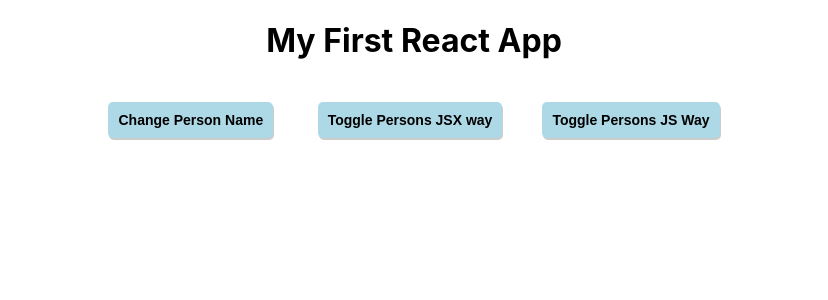
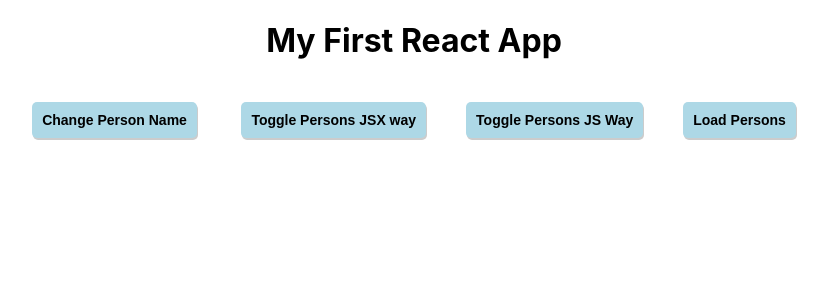
Before and after one commit to Dorababu/react-tutorial, a React (Create React App) app: page / in a window 1280 px wide. Shown: the top 300 px of the page, without its empty margins (226-1054 px from the left). Built offline with nearby package versions, Linux system fonts and the light colour scheme.

Commit message:
Displaying content using map.

```diff
--- a/src/App.js
+++ b/src/App.js
@@ -10,7 +10,8 @@ class App extends Component { // state-full component
       { name: 'Hari', age: '34' }
     ],
     showPersons: false,
-    togglePersons : false
+    togglePersons: false,
+    iteratePersons: false
   }
 
   changeStateHandler = (newName) => {
@@ -36,11 +37,16 @@ class App extends Component { // state-full component
   }
 
   personToggleHandler = (jsxWay, jsWay) => {
-    console.log('jsxWay',jsxWay)
-    console.log('jsWay',jsWay)
-    this.setState({showPersons: jsWay});
-    this.setState({togglePersons: jsxWay});
+    console.log('jsxWay', jsxWay)
+    console.log('jsWay', jsWay)
+    this.setState({ showPersons: jsWay });
+    this.setState({ togglePersons: jsxWay });
   }
+
+  personIterateHandler = () => {
+    this.setState({ iteratePersons: !this.state.iteratePersons });
+  }
+
 
   render() {
 
@@ -53,17 +59,31 @@ class App extends Component { // state-full component
       fontWeight: 'bold',
       color: 'navyblue',
       fontSize: '14px',
-      margin:'20px'
+      margin: '20px'
     }
 
+
     let persons = null;
-    if(this.state.togglePersons) {
+    if (this.state.togglePersons) {
       persons = (
         <div>
-            <Person name={this.state.persons[0].name} age={this.state.persons[0].age}>My Hobbies : Cricket, Shuttle and Cooking</Person>
-            <Person name={this.state.persons[1].name} age={this.state.persons[1].age} clickMe={() => this.changeStateHandler('Dorababu')} changeMe={this.changedStateHandler} /> {/* binding click using arrow function*/}
-            <Person name={this.state.persons[2].name} age={this.state.persons[2].age} />
-          </div>
+          <Person name={this.state.persons[0].name} age={this.state.persons[0].age}>My Hobbies : Cricket, Shuttle and Cooking</Person>
+          <Person name={this.state.persons[1].name} age={this.state.persons[1].age} clickMe={() => this.changeStateHandler('Dorababu')} changeMe={this.changedStateHandler} /> {/* binding click using arrow function*/}
+          <Person name={this.state.persons[2].name} age={this.state.persons[2].age} />
+        </div>
+      );
+    }
+
+    let personsList = null;
+    if (this.state.iteratePersons) {
+      personsList = (
+        <div>
+          {
+            this.state.persons.map(person => {
+              return <Person name={person.name} age={person.age} />
+            })
+          }
+        </div>
       );
     }
 
@@ -73,7 +93,7 @@ class App extends Component { // state-full component
         <button style={buttonStyle} onClick={this.changeStateHandler.bind(this, 'Chodisetti Dorababu')}>Change Person Name</button> {/* binding click using bind and inlie style*/}
         <button style={buttonStyle} onClick={this.personToggleHandler.bind(this, this.state.togglePersons, !this.state.showPersons)}>Toggle Persons JSX way</button>
         <button style={buttonStyle} onClick={this.personToggleHandler.bind(this, !this.state.togglePersons, this.state.showPersons)}>Toggle Persons JS Way</button>
-        {/* Conditional toggling */}
+        <button style={buttonStyle} onClick={this.personIterateHandler}>Load Persons</button>
         {this.state.showPersons ?
           <div>
             <Person name={this.state.persons[0].name} age={this.state.persons[0].age}>My Hobbies : Cricket, Shuttle and Cooking</Person>
@@ -81,7 +101,8 @@ class App extends Component { // state-full component
             <Person name={this.state.persons[2].name} age={this.state.persons[2].age} />
           </div> : null
         }
-        {persons} {/* Conditional toggling  javascript way*/}
+        {persons} {/* Conditional toggling  javascript way */}
+        {personsList} {/* Display content using iterator */}
       </div>
     );
   }
```
